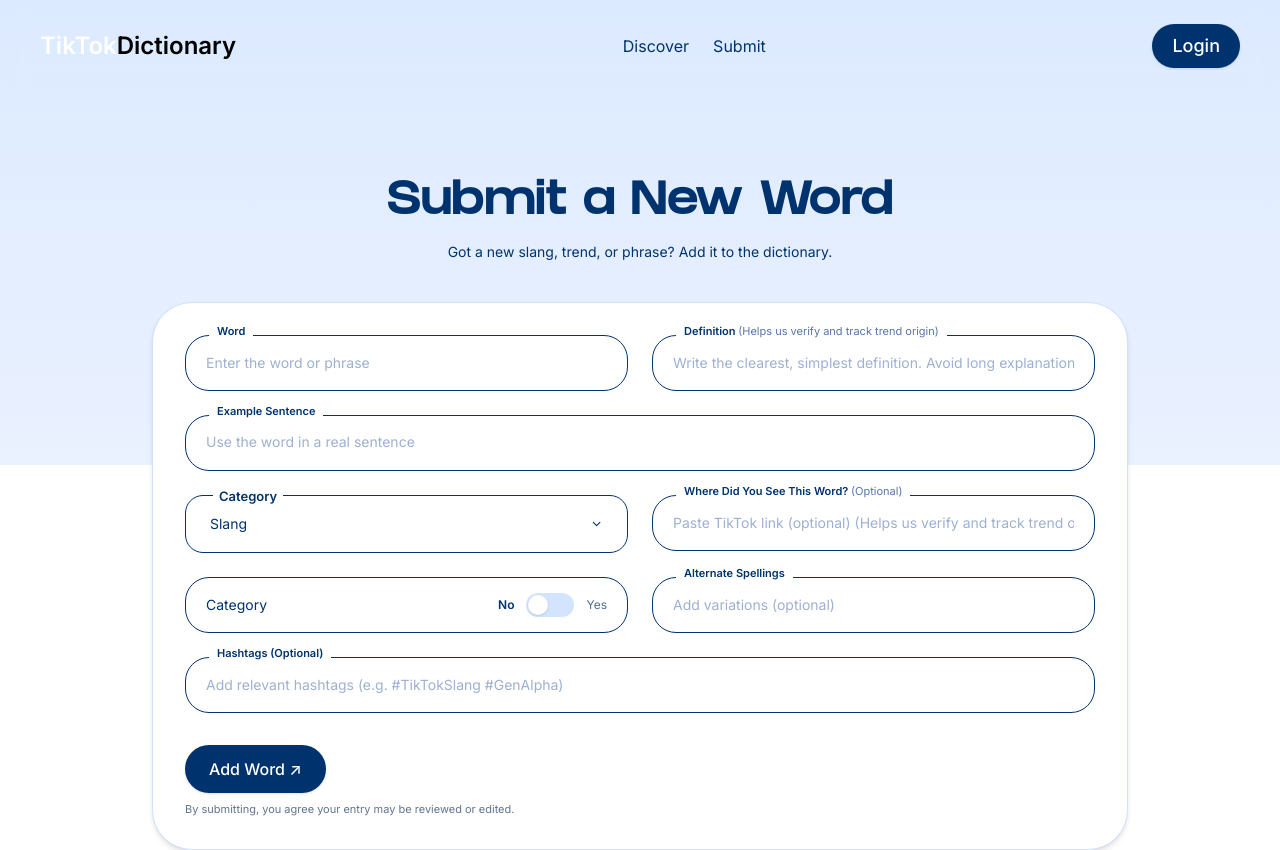
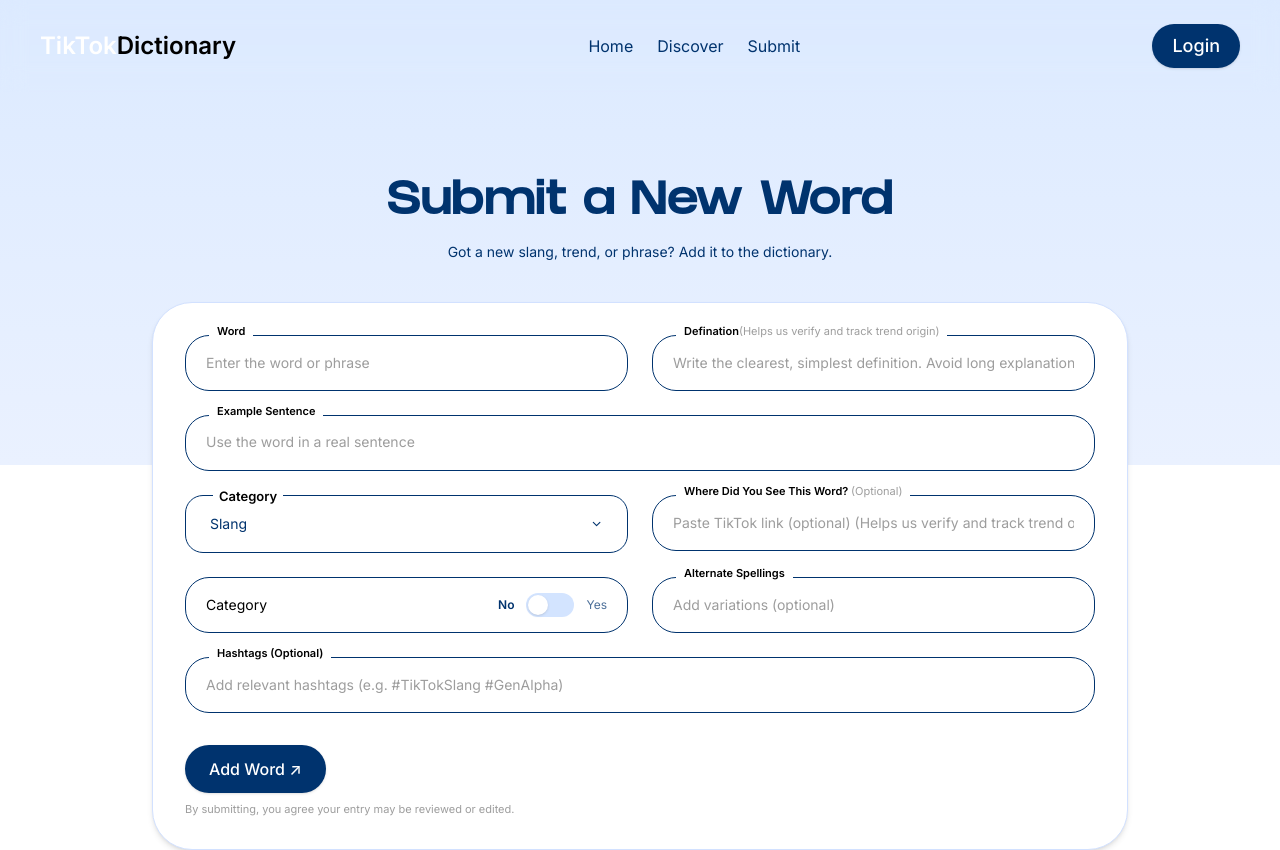
Before and after one commit to Md-Ashik-Mia/TiktokDictionary, a Next.js app: page /submit in a window 1280 px wide. Shown: the top 850 px of the page. Built offline with nearby package versions, Linux system fonts and the light colour scheme; no server answers.

Commit message:
all correction are done

```diff
--- a/app/discover/components/FilterSection.tsx
+++ b/app/discover/components/FilterSection.tsx
@@ -22,7 +22,7 @@
     <div className="max-w-6xl mx-auto px-6">
       <div className="flex flex-col md:flex-row gap-6">
         <div className="flex-1 flex flex-col gap-1.5 relative">
-          <label className="absolute z-50 bg-white -top-1.5 left-1 font-display text-xs font-bold text-[#00336E] ml-1 px-1.5">
+          <label className="absolute z-50 bg-white -top-1.5 left-1 font-display text-xs font-bold text-[#000000] ml-1 px-1.5">
             Sort by
           </label>
           <div className="relative">
@@ -39,7 +39,7 @@
           </div>
         </div>
         <div className="flex-1 flex flex-col gap-1.5 relative">
-          <label className="absolute z-50 bg-white -top-1.5 left-1 font-display text-xs font-bold text-[#00336E] ml-1 px-1.5">
+          <label className="absolute z-50 bg-white -top-1.5 left-1 font-display text-xs font-bold text-[##000000] ml-1 px-1.5">
             Filter by:
           </label>
           <div className="relative">
--- a/app/submit/page.tsx
+++ b/app/submit/page.tsx
@@ -667,14 +667,14 @@
           >
             {/* WORD */}
             <div className="relative">
-              <div className="absolute -top-3 left-6 bg-white px-2 text-[11px] font-semibold text-[#00336E]">
+              <div className="absolute -top-3 left-6 bg-white px-2 text-[11px] font-semibold text-[#000000]">
                 Word
               </div>
               <div className={singleLineField}>
                 <input
                   value={word}
                   onChange={(e) => setWord(e.target.value)}
-                  className="w-full bg-transparent text-sm outline-none placeholder:text-[#9FB0D0]"
+                  className="w-full bg-transparent text-sm outline-none placeholder:text-[#9D9D9D]"
                   placeholder="Enter the word or phrase"
                 />
               </div>
@@ -682,9 +682,9 @@
 
             {/* DEFINITION (single-line pill like Figma) */}
             <div className="relative">
-              <div className="absolute -top-3 left-6 bg-white px-2 text-[11px] font-semibold text-[#00336E]">
-                Definition{" "}
-                <span className="font-normal text-[#5874a8]">
+              <div className="absolute -top-3 left-6 bg-white px-2 text-[11px] font-semibold text-[#000000]">
+                <span>Defination</span>
+                <span className="font-normal text-[#9D9D9D]">
                   (Helps us verify and track trend origin)
                 </span>
               </div>
@@ -692,21 +692,21 @@
                 <input
                   value={definition}
                   onChange={(e) => setDefinition(e.target.value)}
-                  className="w-full bg-transparent text-sm outline-none placeholder:text-[#9FB0D0]"
+                  className="w-full bg-transparent text-sm outline-none placeholder:text-[#9D9D9D]"
                   placeholder="Write the clearest, simplest definition. Avoid long explanations."
                 />
               </div>
             </div>
             {/* EXAMPLE SENTENCE – same height as other fields */}
             <div className="relative md:col-span-2">
-              <div className="absolute -top-3 left-6 bg-white px-2  text-[11px] font-semibold text-[#00336E]">
+              <div className="absolute -top-3 left-6 bg-white px-2  text-[11px] font-semibold text-[#000000]">
                 Example Sentence
               </div>
               <div className={singleLineField}>
                 <textarea
                   value={exampleSentence}
                   onChange={(e) => setExampleSentence(e.target.value)}
-                  className="w-full h-full pt-4 bg-transparent text-sm outline-none placeholder:text-[#9FB0D0] resize-none"
+                  className="w-full h-full pt-4 bg-transparent text-sm outline-none placeholder:text-[#9D9D9D] resize-none"
                   placeholder="Use the word in a real sentence"
                   rows={1}
                 />
@@ -716,7 +716,7 @@
             {/* CATEGORY SELECT – legend style like Figma */}
             <div className="relative">
               {/* label sitting on the top border */}
-              <span className="pointer-events-none absolute -top-2 left-7 bg-white px-1.5 text-[13px] font-semibold text-[#00336E]">
+              <span className="pointer-events-none absolute -top-2 left-7 bg-white px-1.5 text-[13px] font-semibold text-[#000000]">
                 Category
               </span>
 
@@ -724,7 +724,7 @@
                 <select
                   value={categoryName}
                   onChange={(e) => setCategoryName(e.target.value)}
-                  className="w-full bg-transparent text-sm outline-none appearance-none pr-6 text-[#00336E] placeholder:text-[#9FB0D0] border-none"
+                  className="w-full bg-transparent text-sm outline-none appearance-none pr-6 text-[#00336E] placeholder:text-[#9D9D9D] border-none"
                 >
                   <option>Slang</option>
                   <option>TikTok Trends</option>
@@ -739,15 +739,15 @@
 
             {/* WHERE DID YOU SEE THIS WORD */}
             <div className="relative">
-              <div className="absolute -top-3 left-6 bg-white px-2 text-[11px] font-semibold text-[#00336E]">
+              <div className="absolute -top-3 left-6 bg-white px-2 text-[11px] font-semibold text-[#000000]">
                 Where Did You See This Word?{" "}
-                <span className="font-normal text-[#5874a8]">(Optional)</span>
+                <span className="font-normal text-[#9D9D9D]">(Optional)</span>
               </div>
               <div className={singleLineField}>
                 <input
                   value={source}
                   onChange={(e) => setSource(e.target.value)}
-                  className="w-full bg-transparent text-sm outline-none placeholder:text-[#9FB0D0]"
+                  className="w-full bg-transparent text-sm outline-none placeholder:text-[#9D9D9D]"
                   placeholder="Paste TikTok link (optional) (Helps us verify and track trend origin)"
                 />
               </div>
@@ -759,7 +759,7 @@
                 Category
               </div> */}
               <div className={`${singleLineField} justify-between`}>
-                <span className="text-sm text-[#00336E]">Category</span>
+                <span className="text-sm text-[#000000]">Category</span>
                 <div className="flex items-center gap-3 text-[12px] text-[#00336E]">
                   <span className={!isNsfw ? "font-semibold" : "opacity-70"}>
                     No
@@ -786,14 +786,14 @@
 
             {/* ALTERNATE SPELLINGS */}
             <div className="relative">
-              <div className="absolute -top-3 left-6 bg-white px-2 text-[11px] font-semibold text-[#00336E]">
+              <div className="absolute -top-3 left-6 bg-white px-2 text-[11px] font-semibold text-[#000000]">
                 Alternate Spellings
               </div>
               <div className={singleLineField}>
                 <input
                   value={alternateSpellingsRaw}
                   onChange={(e) => setAlternateSpellingsRaw(e.target.value)}
-                  className="w-full bg-transparent text-sm outline-none placeholder:text-[#9FB0D0]"
+                  className="w-full bg-transparent text-sm outline-none placeholder:text-[#9D9D9D]"
                   placeholder="Add variations (optional)"
                 />
               </div>
@@ -801,14 +801,14 @@
 
             {/* HASHTAGS */}
             <div className="relative md:col-span-2">
-              <div className="absolute -top-3 left-6 bg-white px-2 text-[11px] font-semibold text-[#00336E]">
+              <div className="absolute -top-3 left-6 bg-white px-2 text-[11px] font-semibold text-[#000000]">
                 Hashtags (Optional)
               </div>
               <div className={singleLineField}>
                 <input
                   value={hashtagsRaw}
                   onChange={(e) => setHashtagsRaw(e.target.value)}
-                  className="w-full bg-transparent text-sm outline-none placeholder:text-[#9FB0D0]"
+                  className="w-full bg-transparent text-sm outline-none placeholder:text-[#9D9D9D]"
                   placeholder="Add relevant hashtags (e.g. #TikTokSlang #GenAlpha)"
                 />
               </div>
@@ -824,7 +824,7 @@
               >
                 {isSubmitting ? "Submitting..." : "Add Word ↗"}
               </Button>
-              <p className="text-[11px] text-slate-500">
+              <p className="text-[11px] text-[#9D9D9D]">
                 By submitting, you agree your entry may be reviewed or edited.
               </p>
             </div>
--- a/components/layout/Navbar.tsx
+++ b/components/layout/Navbar.tsx
@@ -51,8 +51,10 @@
       </Link>
 
       <nav className="flex flex-wrap justify-center sm:justify-start gap-3 sm:gap-6 text-sm sm:text-base">
+        <Link href="/">Home</Link>
         <Link href="/discover">Discover</Link>
         <Link href="/submit">Submit</Link>
+
       </nav>
 
       {user ? (
```
